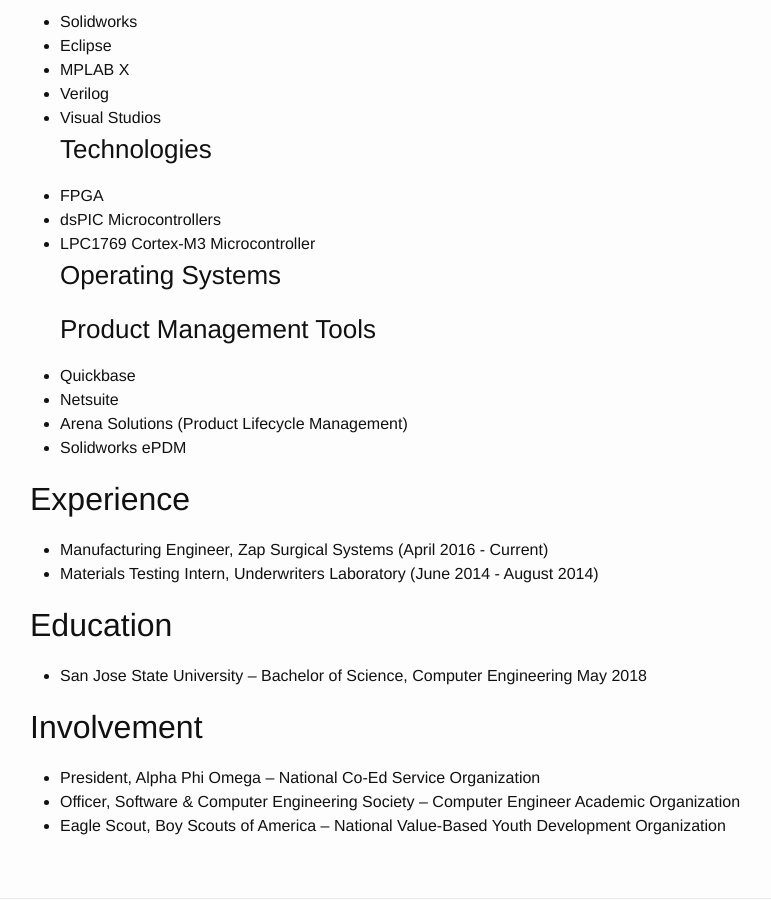
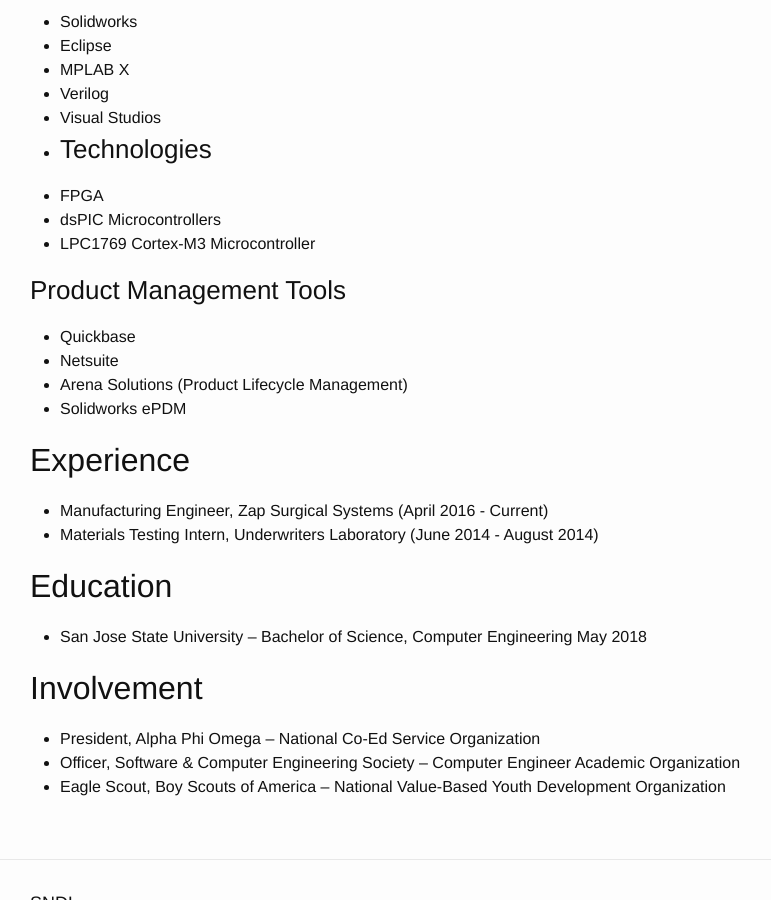
Before and after one commit to gishsteven/gishsteven.github.io, a Jekyll site: the page built from portfolio.md, in a window 1280 px wide and 900 px high, scrolled down 484 px. Shown: the whole window, without its empty margins (240-1011 px from the left). Built offline with Jekyll 4.4.1, drawn with Linux system fonts in a browser that asks for light colours.

Commit message:
Update portfolio.md

```diff
--- a/portfolio.md
+++ b/portfolio.md
@@ -16,17 +16,19 @@ order: 2
 - Assembly Language
 - Python
 - Octave
+-
 ### Tools
 - Solidworks
 - Eclipse
 - MPLAB X
 - Verilog
 - Visual Studios
+-
 ### Technologies
 - FPGA
 - dsPIC Microcontrollers
 - LPC1769 Cortex-M3 Microcontroller
-### Operating Systems
+
 ### Product Management Tools
 - Quickbase
 - Netsuite
```
